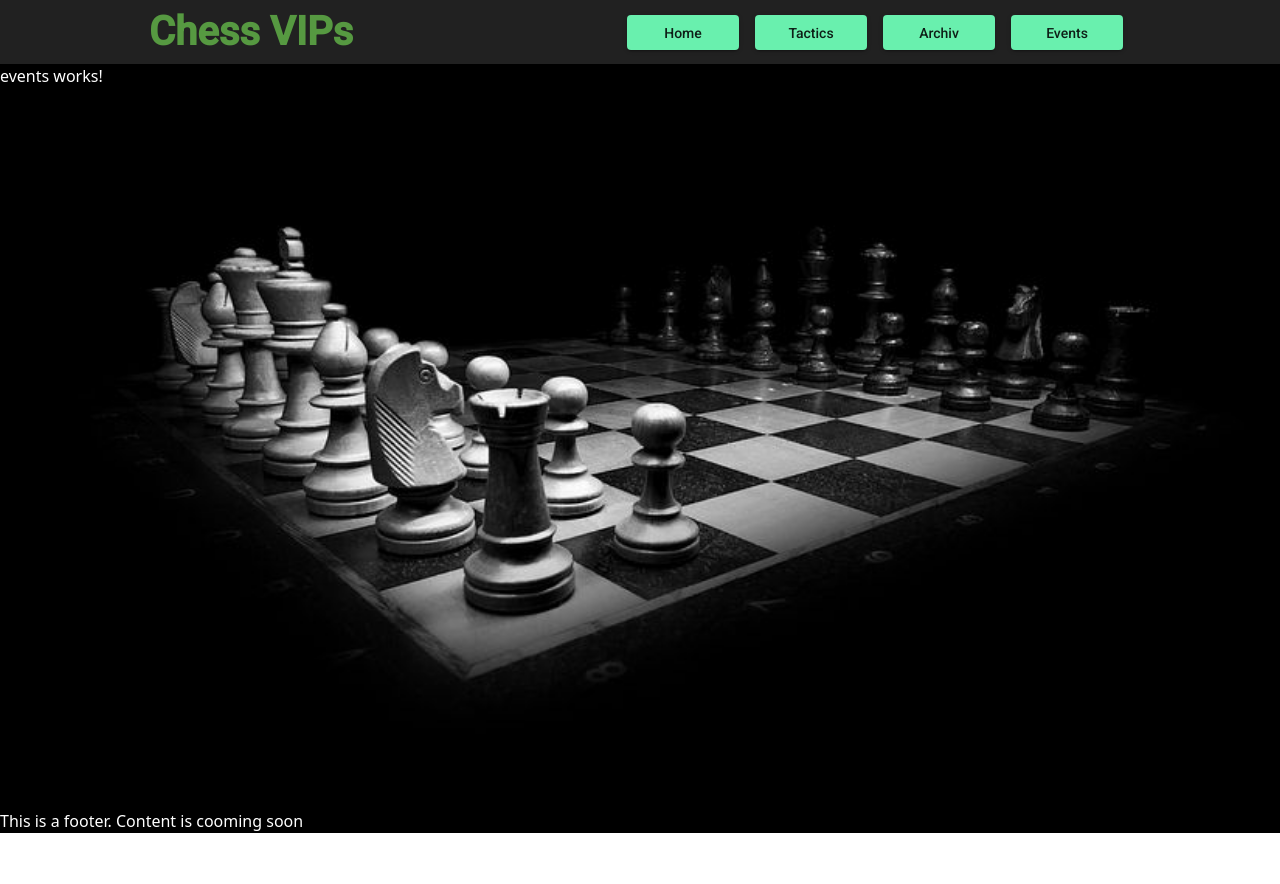
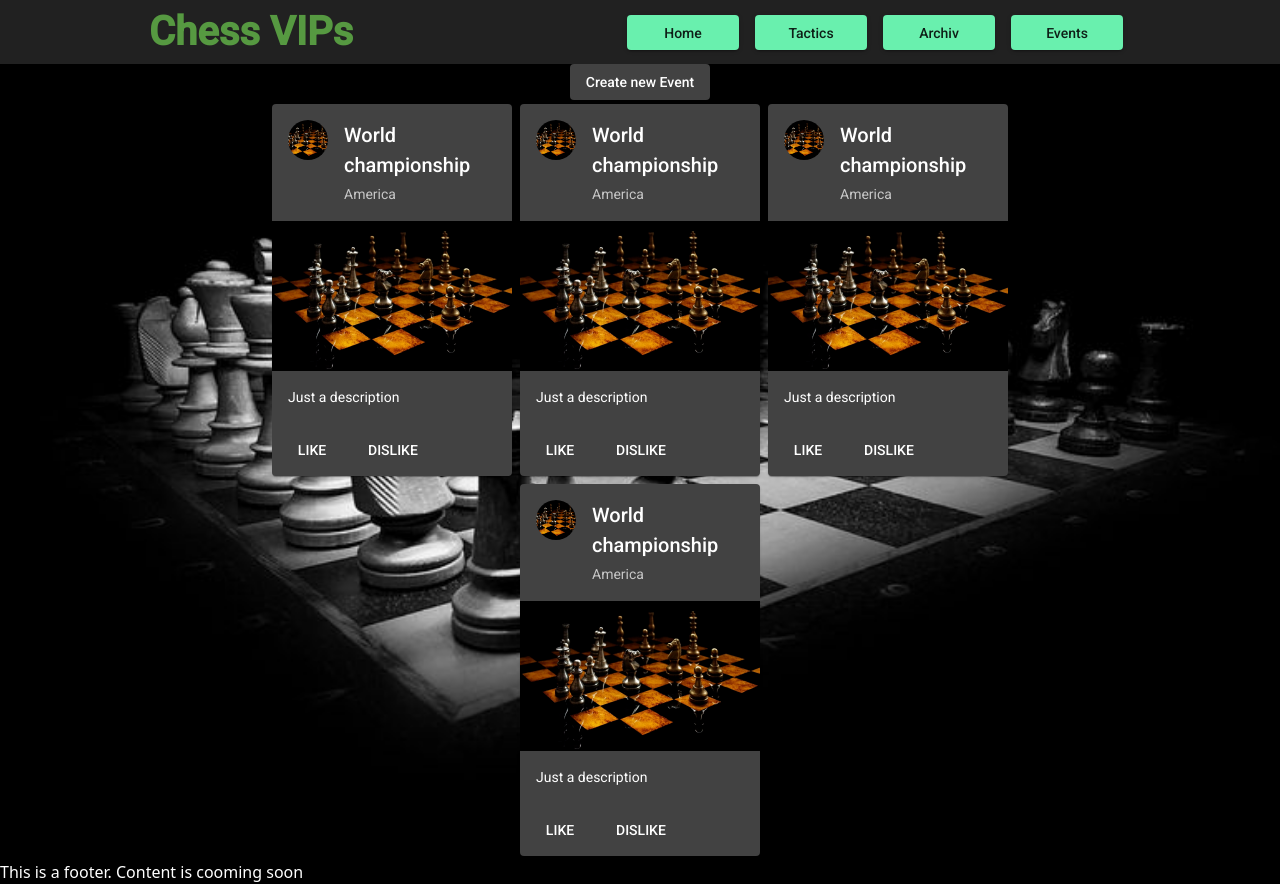
Before and after one commit to kcinay055679/Gibb-M293, an Angular app: page /events in a window 1280 px wide. Before the commit the page ends 833 px from the top, so only its background shows below. Built offline with nearby package versions, Linux system fonts and the light colour scheme.

Commit message:
Use modal to create new Event

```diff
--- /dev/null
+++ b/src/app/add-event/add-event.component.html
@@ -0,0 +1,20 @@
+<form [formGroup]="eventForm" (ngSubmit)="submit()" class="d-flex flex-column">
+  <mat-form-field appearance="fill">
+    <mat-label>Eventname</mat-label>
+    <input type="text" matInput formControlName="name">
+  </mat-form-field>
+
+  <mat-form-field appearance="fill">
+    <mat-label>Location:</mat-label>
+    <input type="text" matInput formControlName="location">
+  </mat-form-field>
+  <mat-form-field appearance="fill">
+    <mat-label>Description:</mat-label>
+    <input type="text" matInput formControlName="description">
+  </mat-form-field>
+
+  <button mat-raised-button color="accent" type="submit" [disabled]="eventForm.invalid">Create new event</button>
+  <mat-error *ngIf="eventForm.invalid">
+   Cannot create event with the given data
+  </mat-error>
+</form>
--- /dev/null
+++ b/src/app/add-event/add-event.component.ts
@@ -0,0 +1,37 @@
+import { Component, OnInit } from '@angular/core';
+import {FormControl, FormGroup, Validator, Validators} from "@angular/forms";
+import { ChessEvent } from '../models/ChessEvent';
+import {MatDialogRef} from "@angular/material/dialog";
+
+@Component({
+  selector: 'app-add-event',
+  templateUrl: './add-event.component.html',
+  styleUrls: ['./add-event.component.scss']
+})
+export class AddEventComponent implements OnInit {
+  eventForm= new FormGroup({
+    name: new FormControl('',[Validators.required]),
+    location: new FormControl('', [Validators.required]),
+    description: new FormControl('',[Validators.required])
+  });
+  constructor(private dialogRef: MatDialogRef<AddEventComponent>) { }
+
+  ngOnInit(): void {
+  }
+
+  submit(): void {
+    let value = {
+      ...this.getDefaultEvent(),
+      ...this.eventForm.value
+    } as ChessEvent;
+    this.dialogRef.close(value)
+  }
+
+  getDefaultEvent(){
+    return {
+      name:"",
+      location:"",
+      description:"",
+      image:"../../assets/event_background.png"} as ChessEvent
+  }
+}
--- a/src/app/events/events.component.html
+++ b/src/app/events/events.component.html
@@ -1 +1,25 @@
-<p>events works!</p>
+<div class="d-flex flex-column justify-content-center align-items-center">
+  <div>
+    <button mat-raised-button (click)="openNewEventModal()">Create new Event</button>
+  </div>
+  <div class="d-flex w-75 flex-wrap justify-content-center">
+    <mat-card class="w-25 mx-1 my-1" *ngFor="let event of this.events">
+      <mat-card-header>
+        <img mat-card-avatar src="{{event.image}}" alt="Photo of a Shiba Inu">
+        <mat-card-title>{{event.name}}</mat-card-title>
+        <mat-card-subtitle>{{event.location}}</mat-card-subtitle>
+      </mat-card-header>
+      <img mat-card-image src="{{event.image}}" alt="Photo of a Shiba Inu">
+      <mat-card-content>
+        <p>
+          {{event.description}}
+        </p>
+      </mat-card-content>
+      <mat-card-actions>
+        <button mat-button>LIKE</button>
+        <button mat-button>DISLIKE</button>
+      </mat-card-actions>
+    </mat-card>
+  </div>
+
+</div>
--- a/src/app/events/events.component.ts
+++ b/src/app/events/events.component.ts
@@ -1,4 +1,9 @@
 import { Component, OnInit } from '@angular/core';
+import {ChessEvent} from "../models/ChessEvent";
+import {MatDialog} from "@angular/material/dialog";
+import {AddEventComponent} from "../add-event/add-event.component";
+
+
 
 @Component({
   selector: 'app-events',
@@ -7,9 +12,22 @@ import { Component, OnInit } from '@angular/core';
 })
 export class EventsComponent implements OnInit {
 
-  constructor() { }
+  events:ChessEvent[] = [
+    {name:"World championship", location:"America", description:"Just a description", image:"../../assets/event_background.png"},
+    {name:"World championship", location:"America", description:"Just a description", image:"../../assets/event_background.png"},
+    {name:"World championship", location:"America", description:"Just a description", image:"../../assets/event_background.png"},
+    {name:"World championship", location:"America", description:"Just a description", image:"../../assets/event_background.png"}
+  ];
+  constructor(public dialog: MatDialog) {}
 
   ngOnInit(): void {
   }
 
+  openNewEventModal() {
+    const dialogRef = this.dialog.open(AddEventComponent);
+
+    dialogRef.afterClosed().subscribe(result => {
+      this.events.push(result);
+    });
+  }
 }
--- /dev/null
+++ b/src/app/models/ChessEvent.ts
@@ -0,0 +1,6 @@
+export class ChessEvent{
+  name?: string;
+  location?: string;
+  image?:string;
+  description?:string;
+}
```
Also changed, not shown: src/app/app.module.ts (+13 -2 lines), src/app/add-event/add-event.component.scss (added), src/assets/event_background.png (added), 1 other file (tests, documents, lock files or other folders).
